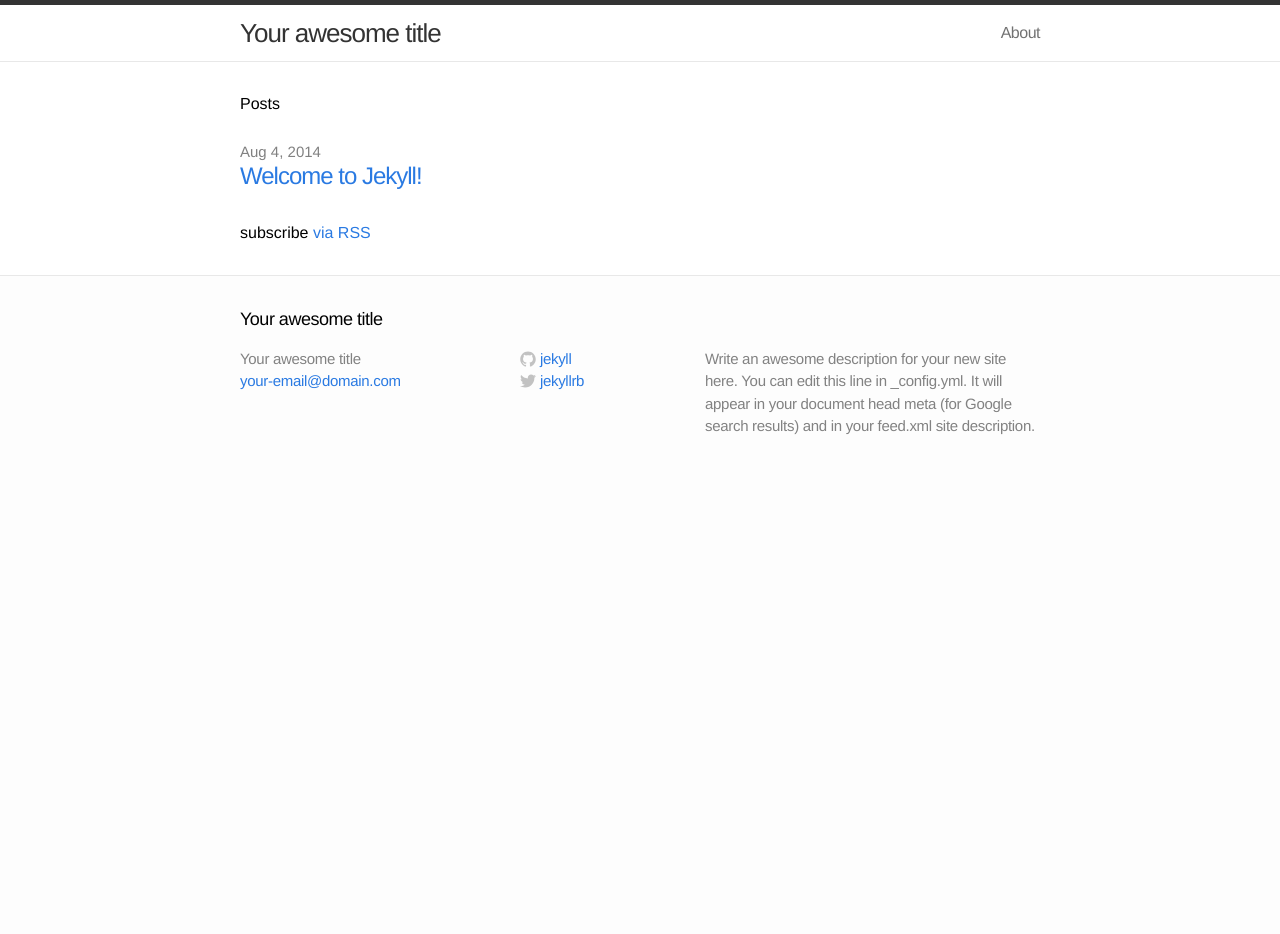
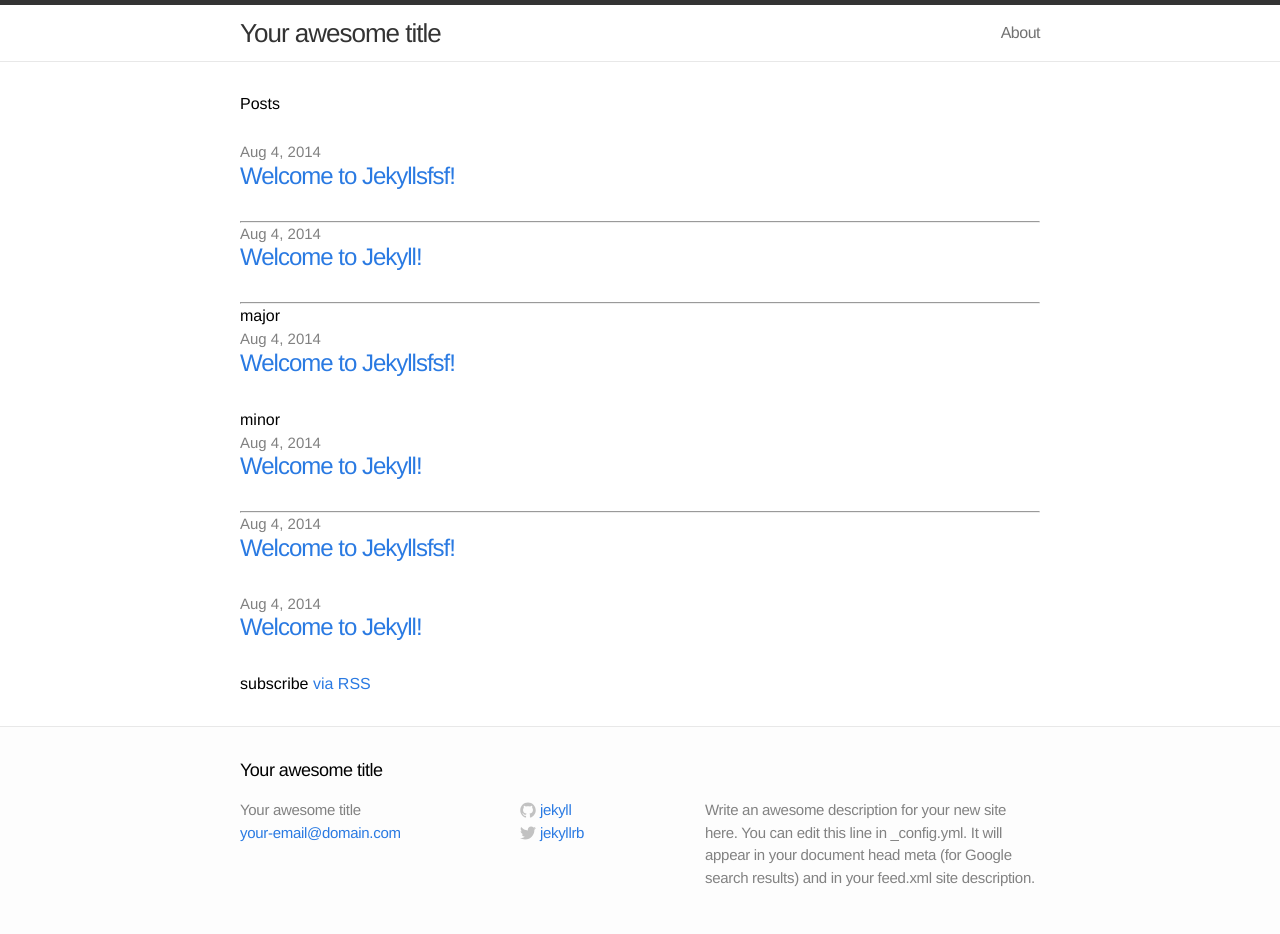
Before and after one commit to afknapping/kartoffel, a Jekyll site: the page built from index.html, in a window 1280 px wide. Built offline with Jekyll 4.4.1, drawn with Linux system fonts in a browser that asks for light colours; before the commit the page ends 900 px from its top, so only the background shows below that.

Commit message:
render by layout

```diff
--- a/_layouts/default.html
+++ b/_layouts/default.html
@@ -1,5 +1,7 @@
 <!DOCTYPE html>
 <html>
+
+{{ site.minor }}
 
   {% include head.html %}
 
--- a/_posts/2014-08-04-welcome-to-jekyll.markdown
+++ b/_posts/2014-08-04-welcome-to-jekyll.markdown
@@ -5,6 +5,8 @@ date:   2014-08-04 21:13:11
 asset:  /sly.jpg
 
 ---
+
+
 
 Here would be note about the sketch
 
--- a/index.html
+++ b/index.html
@@ -4,8 +4,64 @@ layout: default
 
 <div class="home">
 
+
   <h1>Posts</h1>
 
+
+  <!-- major posts -->
+  <ul class="posts">
+
+    {% for post in site.posts %}
+
+
+      {% if post.layout == "article" or post.layout == "picture" %}
+      <li>
+        <span class="post-date">{{ post.date | date: "%b %-d, %Y" }}</span>
+        <a class="post-link" href="{{ post.url | prepend: site.baseurl }}">{{ post.title }}</a>
+      </li>
+
+      {% endif%}
+
+    {% endfor %}
+  </ul>
+  <hr>
+
+<!-- major posts -->
+  <ul class="posts">
+
+    {% for post in site.posts %}
+
+
+      {% if post.layout == "sketch" or post.layout == "link" or post.layout == "snapshot" or post.layout == "quote" %}
+      <li>
+        <span class="post-date">{{ post.date | date: "%b %-d, %Y" }}</span>
+        <a class="post-link" href="{{ post.url | prepend: site.baseurl }}">{{ post.title }}</a>
+      </li>
+
+      {% endif%}
+
+    {% endfor %}
+  </ul>
+  <hr>
+
+
+  <ul class="posts">
+
+    {% for post in site.posts %}
+      {% if post.layout == "sketch" or post.layout == "link" or post.layout == "snapshot" or post.layout == "quote" %}
+        minor
+      {% endif%}
+      {% if post.layout == "article" or post.layout == "picture" %}
+        major
+      {% endif%}
+      <li>
+        <span class="post-date">{{ post.date | date: "%b %-d, %Y" }}</span>
+        <a class="post-link" href="{{ post.url | prepend: site.baseurl }}">{{ post.title }}</a>
+      </li>
+    {% endfor %}
+  </ul>
+
+<hr>
   <ul class="posts">
     {% for post in site.posts %}
       <li>
```
Also changed, not shown: _layouts/article.html (added, +17 -0 lines), _notes.md (+5 -1 lines), _posts/2014-08-04-welcome-to-jekylldf.md (added, +11 -0 lines), 1 other file.
